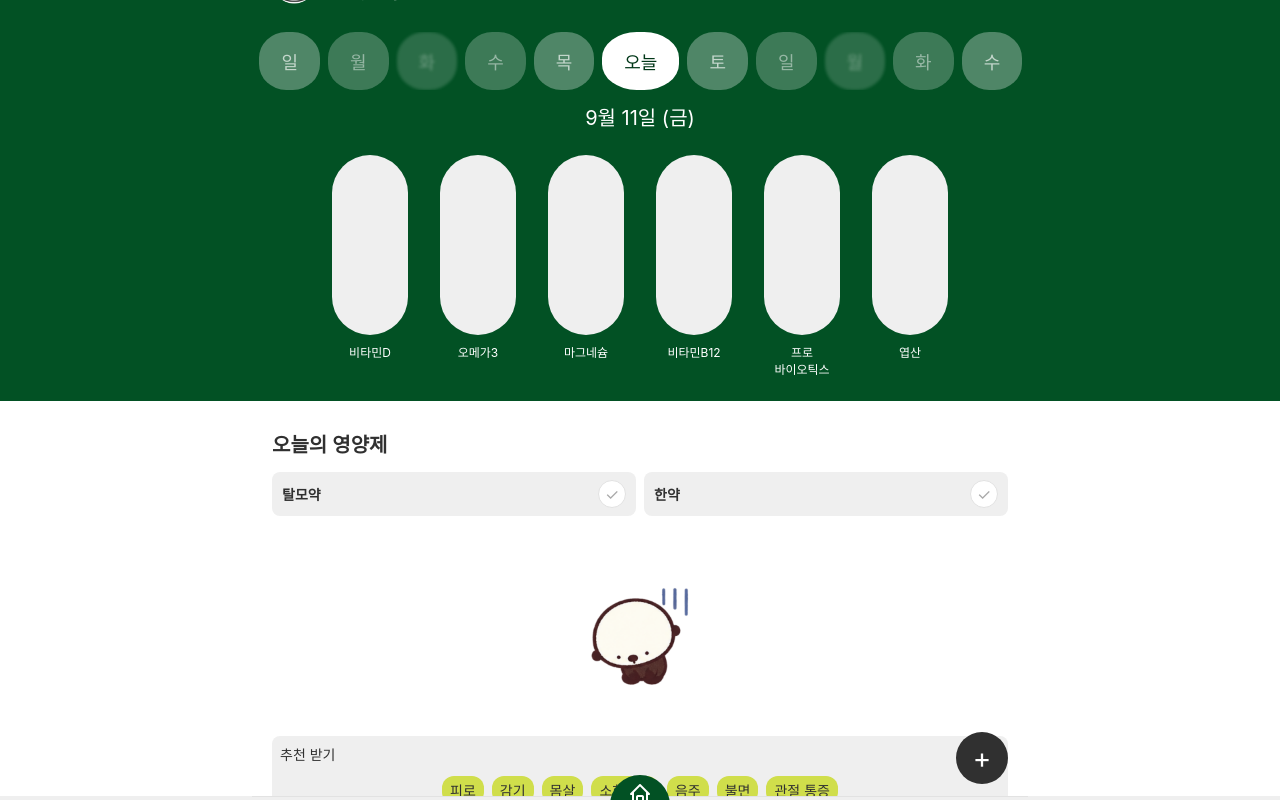
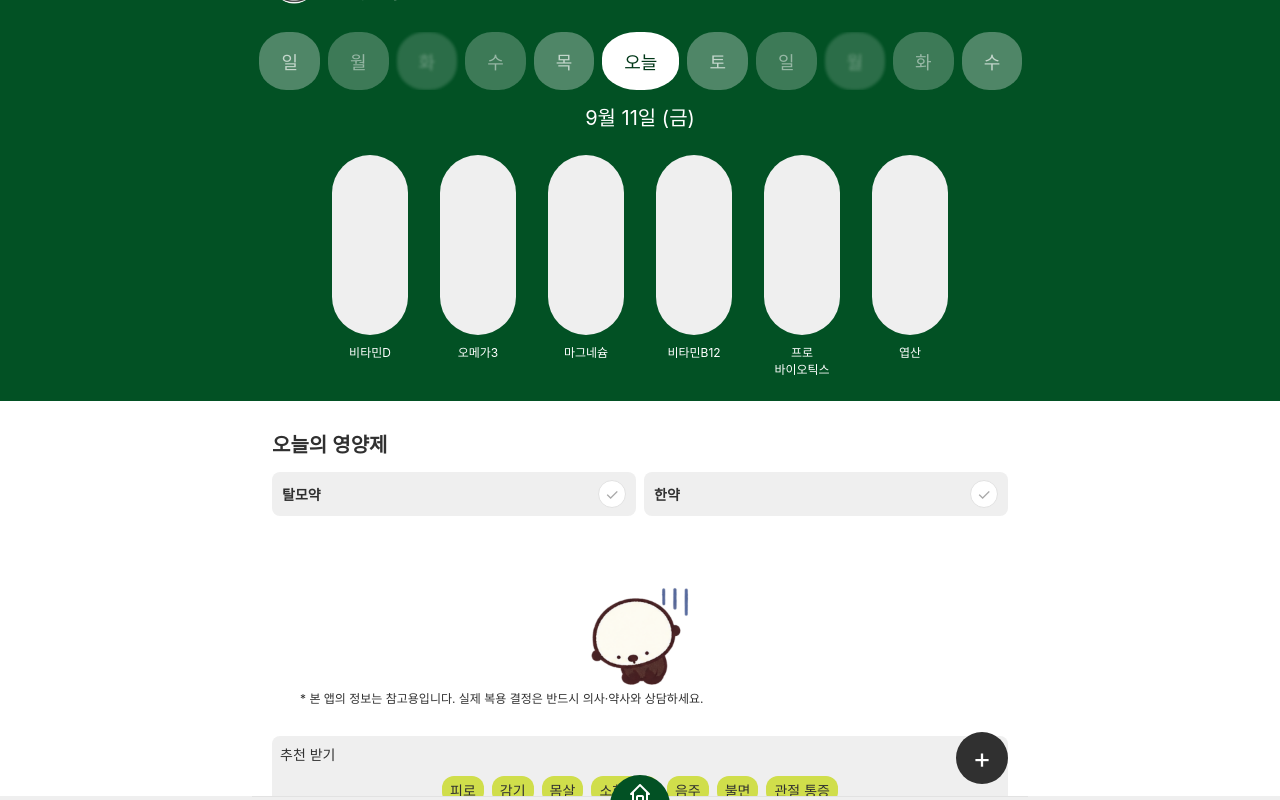
Before and after one commit to eysj97/kimkwangsuhealthylife, a website: page index.html in a window 1280 px wide. Drawn offline with Linux system fonts and the light colour scheme; a web font is replaced by a local one.

Commit message:
Fix disclaimer being clipped off-screen on the home tab
Since .home-scroll no longer scrolls, the disclaimer (last element in the
flow) was pushed past panel-home's clipped bottom edge and was completely
invisible even with no results shown. Pinned it with position:absolute
(anchored to .top, like the FAB) just above the recommend box so it's
always visible regardless of how tall the results list gets.

```diff
--- a/style.css
+++ b/style.css
@@ -605,9 +605,15 @@ body {
     line-height: 1.5;
 }
 
+/* 홈 화면이 고정 레이아웃이 되면서 흐름 안에 있으면 화면 밖으로 밀려 안 보일 수 있어서,
+   하단(플로팅 + 버튼 위)에 고정 배치함. .top이 transform을 갖고 있어 이 절대 위치는
+   .top 기준으로 잡힘(플로팅 + 버튼과 같은 기준) */
 .tryBox-wrap .disclaimer {
-    margin-top: 6px;
-    margin-bottom: 0;
+    position: absolute;
+    left: 20px;
+    right: 20px;
+    bottom: 148px;
+    margin: 0;
 }
 
 .push-toggle-row {
```
